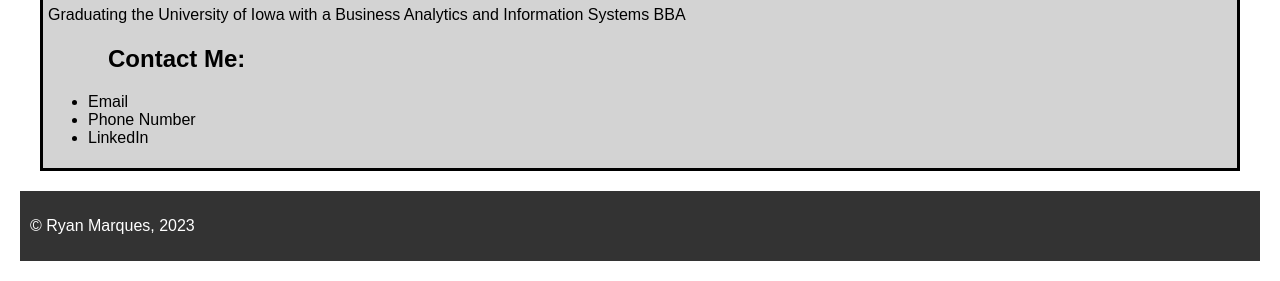
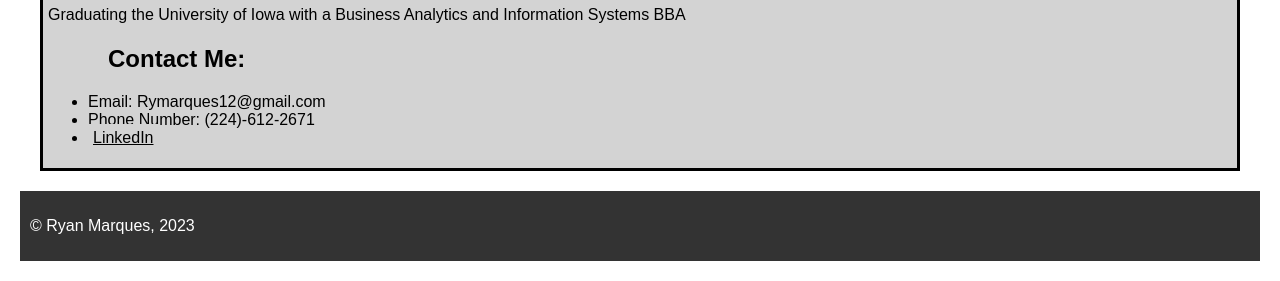
Before and after one commit to RyanMarques12/Portfolio-Sprint2, a plain HTML site: page Index.html in a window 1280 px wide. Shown: the part 532-813 px from the top of the page. Drawn offline with Linux system fonts and the light colour scheme.

Commit message:
Added contact information

```diff
--- a/Index.html
+++ b/Index.html
@@ -19,13 +19,13 @@
     <meta name="twitter:site" content="@ryanmarques1223">
     <meta name="twitter:title" content="Ryan Marques">
     <meta name="twitter:description" content="Click here to open my personal portfolio">
-    <meta name="twitter:image" content="ryanmarques.me">
+    <meta name="twitter:image" content="ryanmarques.me/ryanmarques/Desktop/Github/Portfolio-Sprint2/metatag_favicon.png">
 
     <!-- Open Graph meta tags -->
     <meta property="og:type" content="website">
     <meta property="og:title" content="Ryan Marques">
     <meta property="og:description" content="Click here to open my personal portfolio">
-    <meta property="og:image" content="./favicon-32x32.png">
+    <meta property="og:image" content="ryanmarques.me/ryanmarques/desktop/Github/Portfolio-Sprint2/metatag_favicon.png">
     <meta property="og:url" content="ryanmarques.me">
 
     <!-- Google tag (gtag.js) -->
@@ -53,9 +53,9 @@
       <p>Graduating the University of Iowa with a Business Analytics and Information Systems BBA</p>
       <ul>
         <h2>Contact Me:</h2>
-        <li>Email</li>
-        <li>Phone Number</li>
-        <li>LinkedIn</li>
+        <li>Email: Rymarques12@gmail.com</li>
+        <li>Phone Number: (224)-612-2671</li>
+        <li> <a href="https://www.linkedin.com/in/ryan-marques-257154222/">LinkedIn</a></li>
       </ul>
     </main>
     <footer>
```
